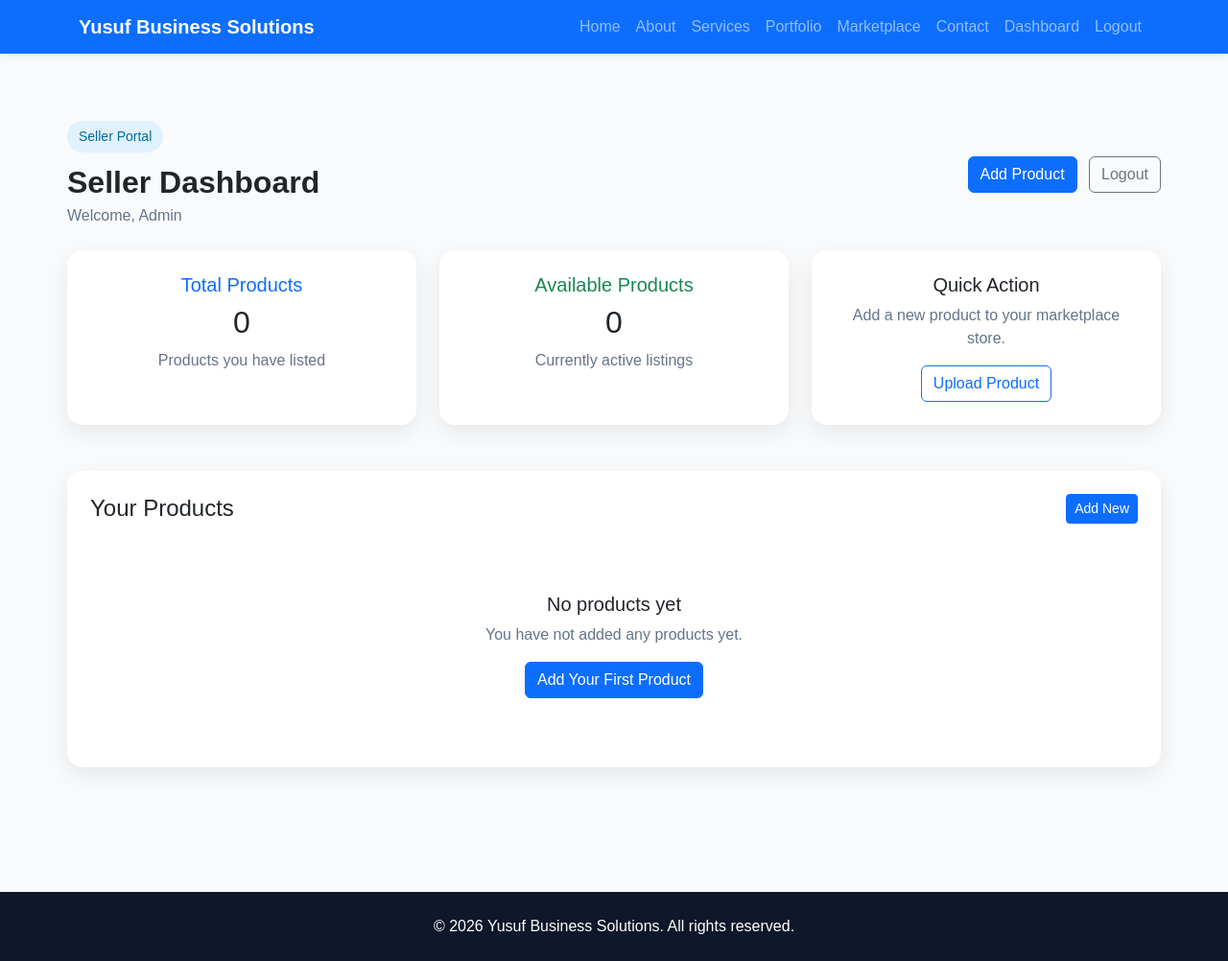
After one commit to shaw545/django-business-website, a Django app: page /seller/dashboard/ in a window 1280 px wide. The commit adds this page. Shown: the whole page at 96% size. Run offline with Django 5.2, Linux system fonts and the light colour scheme; a user stored in the database is signed in; data comes from the database, SQL or seed files in the repository; both versions use the stored data as it was after the commit.

```diff
--- a/website/admin.py
+++ b/website/admin.py
@@ -10,7 +10,7 @@ class ContactMessageAdmin(admin.ModelAdmin):
 
 @admin.register(Product)
 class ProductAdmin(admin.ModelAdmin):
-    list_display = ('name', 'price_usd', 'price_sle', 'available', 'created_at')
+    list_display = ('name', 'seller', 'price_usd', 'price_sle', 'available', 'created_at')
     search_fields = ('name', 'description')
     list_filter = ('available', 'created_at')
 
--- a/website/templates/base.html
+++ b/website/templates/base.html
@@ -84,8 +84,16 @@
                 <li class="nav-item"><a class="nav-link" href="/about/">About</a></li>
                 <li class="nav-item"><a class="nav-link" href="/services/">Services</a></li>
                 <li class="nav-item"><a class="nav-link" href="/portfolio/">Portfolio</a></li>
-                <li class="nav-item"><a class="nav-link" href="/products/">Products</a></li>
+                <li class="nav-item"><a class="nav-link" href="/products/">Marketplace</a></li>
                 <li class="nav-item"><a class="nav-link" href="/contact/">Contact</a></li>
+
+                {% if user.is_authenticated %}
+                    <li class="nav-item"><a class="nav-link" href="{% url 'seller_dashboard' %}">Dashboard</a></li>
+                    <li class="nav-item"><a class="nav-link" href="{% url 'logout' %}">Logout</a></li>
+                {% else %}
+                    <li class="nav-item"><a class="nav-link" href="{% url 'register' %}">Register</a></li>
+                    <li class="nav-item"><a class="nav-link" href="{% url 'login' %}">Login</a></li>
+                {% endif %}
             </ul>
         </div>
     </div>
--- /dev/null
+++ b/website/templates/seller_dashboard.html
@@ -0,0 +1,110 @@
+{% extends 'base.html' %}
+
+{% block title %}Seller Dashboard - Yusuf Business Solutions{% endblock %}
+
+{% block content %}
+<div class="container section-padding">
+    <div class="d-flex flex-column flex-md-row justify-content-between align-items-md-center mb-4">
+        <div>
+            <span class="portfolio-badge">Seller Portal</span>
+            <h2 class="section-title mb-1">Seller Dashboard</h2>
+            <p class="muted-text mb-0">Welcome, {{ request.user.username }}</p>
+        </div>
+
+        <div class="mt-3 mt-md-0">
+            <a href="{% url 'add_product' %}" class="btn btn-primary me-2">Add Product</a>
+            <a href="{% url 'logout' %}" class="btn btn-outline-secondary">Logout</a>
+        </div>
+    </div>
+
+    <div class="row g-4 mb-5">
+        <div class="col-md-4">
+            <div class="card shadow-soft h-100">
+                <div class="card-body p-4 text-center">
+                    <h5 class="text-primary">Total Products</h5>
+                    <h2>{{ seller_products|length }}</h2>
+                    <p class="muted-text mb-0">Products you have listed</p>
+                </div>
+            </div>
+        </div>
+
+        <div class="col-md-4">
+            <div class="card shadow-soft h-100">
+                <div class="card-body p-4 text-center">
+                    <h5 class="text-success">Available Products</h5>
+                    <h2>
+                        {% for product in seller_products %}
+                            {% if product.available %}1{% endif %}
+                        {% empty %}
+                            0
+                        {% endfor %}
+                    </h2>
+                    <p class="muted-text mb-0">Currently active listings</p>
+                </div>
+            </div>
+        </div>
+
+        <div class="col-md-4">
+            <div class="card shadow-soft h-100">
+                <div class="card-body p-4 text-center">
+                    <h5 class="text-dark">Quick Action</h5>
+                    <p class="muted-text">Add a new product to your marketplace store.</p>
+                    <a href="{% url 'add_product' %}" class="btn btn-outline-primary">Upload Product</a>
+                </div>
+            </div>
+        </div>
+    </div>
+
+    <div class="card shadow-soft">
+        <div class="card-body p-4">
+            <div class="d-flex justify-content-between align-items-center mb-4">
+                <h4 class="mb-0">Your Products</h4>
+                <a href="{% url 'add_product' %}" class="btn btn-sm btn-primary">Add New</a>
+            </div>
+
+            {% if seller_products %}
+                <div class="row g-4">
+                    {% for product in seller_products %}
+                    <div class="col-md-6 col-lg-4">
+                        <div class="card h-100 shadow-soft">
+                            {% if product.image %}
+                            <img src="{{ product.image.url }}" class="card-img-top" alt="{{ product.name }}" style="height: 220px; object-fit: cover;">
+                            {% else %}
+                            <div class="p-5 text-center bg-light">
+                                <p class="muted-text mb-0">No image uploaded</p>
+                            </div>
+                            {% endif %}
+
+                            <div class="card-body">
+                                <h5>{{ product.name }}</h5>
+                                <p class="text-primary fw-bold mb-1">USD ${{ product.price_usd }}</p>
+                                <p class="text-success fw-bold mb-2">SLE {{ product.price_sle }}</p>
+                                <p class="muted-text">{{ product.description|truncatewords:18 }}</p>
+
+                                <div class="d-flex justify-content-between align-items-center mt-3">
+                                    {% if product.available %}
+                                        <span class="badge bg-success">Available</span>
+                                    {% else %}
+                                        <span class="badge bg-secondary">Unavailable</span>
+                                    {% endif %}
+
+                                    <a href="{% url 'product_detail' product.id %}" class="btn btn-sm btn-outline-primary">
+                                        View
+                                    </a>
+                                </div>
+                            </div>
+                        </div>
+                    </div>
+                    {% endfor %}
+                </div>
+            {% else %}
+                <div class="text-center py-5">
+                    <h5>No products yet</h5>
+                    <p class="muted-text">You have not added any products yet.</p>
+                    <a href="{% url 'add_product' %}" class="btn btn-primary">Add Your First Product</a>
+                </div>
+            {% endif %}
+        </div>
+    </div>
+</div>
+{% endblock %}
--- a/website/urls.py
+++ b/website/urls.py
@@ -1,4 +1,5 @@
 from django.urls import path
+from django.contrib.auth import views as auth_views
 from . import views
 
 urlpatterns = [
@@ -10,4 +11,10 @@ urlpatterns = [
     path('products/<int:product_id>/', views.product_detail, name='product_detail'),
     path('checkout/<int:product_id>/', views.checkout, name='checkout'),
     path('contact/', views.contact, name='contact'),
+
+    path('register/', views.register, name='register'),
+    path('login/', auth_views.LoginView.as_view(template_name='login.html'), name='login'),
+    path('logout/', views.seller_logout, name='logout'),
+    path('seller/dashboard/', views.seller_dashboard, name='seller_dashboard'),
+    path('seller/add-product/', views.add_product, name='add_product'),
 ]
--- a/website/views.py
+++ b/website/views.py
@@ -1,7 +1,10 @@
 from decimal import Decimal
-from django.shortcuts import render, get_object_or_404
+from django.shortcuts import render, get_object_or_404, redirect
 from django.core.mail import send_mail
+from django.contrib.auth import login, logout
+from django.contrib.auth.decorators import login_required
 from .models import ContactMessage, Product, Order
+from .forms import SellerRegistrationForm, ProductForm
 
 def home(request):
     return render(request, 'home.html')
@@ -111,3 +114,42 @@ Message:
         success = True
 
     return render(request, 'contact.html', {'success': success})
+
+
+def register(request):
+    if request.method == 'POST':
+        form = SellerRegistrationForm(request.POST)
+        if form.is_valid():
+            user = form.save()
+            login(request, user)
+            return redirect('seller_dashboard')
+    else:
+        form = SellerRegistrationForm()
+
+    return render(request, 'register.html', {'form': form})
+
+
+@login_required
+def seller_dashboard(request):
+    seller_products = Product.objects.filter(seller=request.user).order_by('-created_at')
+    return render(request, 'seller_dashboard.html', {'seller_products': seller_products})
+
+
+@login_required
+def add_product(request):
+    if request.method == 'POST':
+        form = ProductForm(request.POST, request.FILES)
+        if form.is_valid():
+            product = form.save(commit=False)
+            product.seller = request.user
+            product.save()
+            return redirect('seller_dashboard')
+    else:
+        form = ProductForm()
+
+    return render(request, 'add_product.html', {'form': form})
+
+
+def seller_logout(request):
+    logout(request)
+    return redirect('home')
```
Also changed, not shown: website/forms.py (added, +32 -0 lines), website/models.py (+9 -0 lines), website/templates/add_product.html (added, +25 -0 lines), website/templates/login.html (added, +29 -0 lines), website/templates/register.html (added, +29 -0 lines), db.sqlite3, website/migrations/0006_product_seller.py (added).
